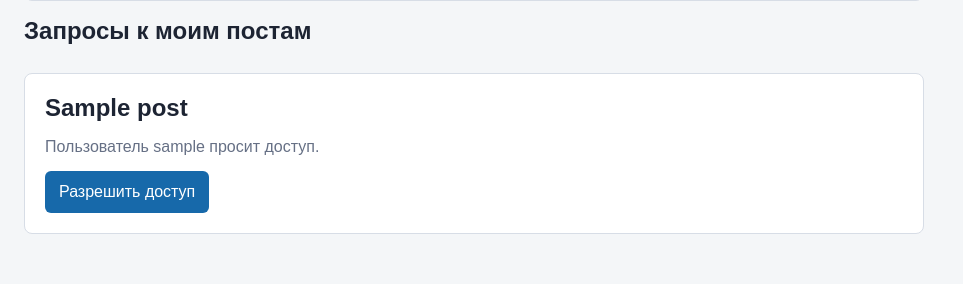
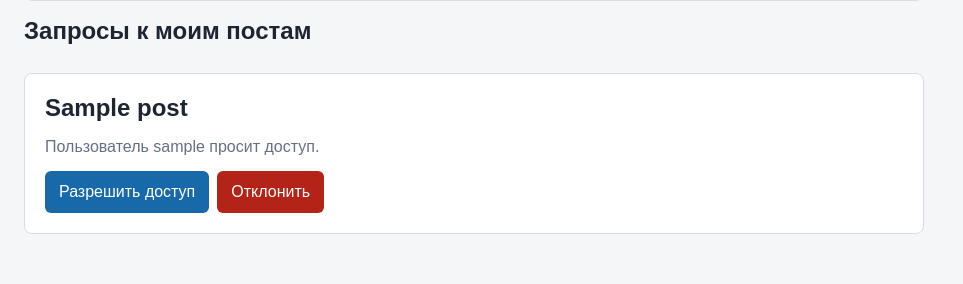
Before and after one commit to adzheliev/synergy-practicum-3rd-course, a FastAPI app: template case_03_blog/app/templates/private.html in a window 1280 px wide. Shown: the part 348-632 px from the top of the page, without its empty margins (0-963 px from the left). Run offline with FastAPI, Linux system fonts and the light colour scheme; the template is opened without the code that fills it: most values are stand-ins (such as "Sample title", 1, 10 or a date in 2020).

Commit message:
Allow rejecting blog access requests

```diff
--- a/case_03_blog/app/main.py
+++ b/case_03_blog/app/main.py
@@ -311,3 +311,17 @@ def approve_post_access(request_id: int, db: Session = Depends(get_db), user: Us
     access_request.status = "approved"
     db.commit()
     return RedirectResponse("/private", status_code=303)
+
+
+@app.post("/access-requests/{request_id}/reject")
+def reject_post_access(request_id: int, db: Session = Depends(get_db), user: User = Depends(require_user)):
+    access_request = db.scalar(
+        select(PostAccessRequest)
+        .join(Post)
+        .where(PostAccessRequest.id == request_id, Post.author_id == user.id)
+    )
+    if access_request is None:
+        raise HTTPException(status_code=404, detail="Access request not found")
+    access_request.status = "rejected"
+    db.commit()
+    return RedirectResponse("/private", status_code=303)
--- a/case_03_blog/app/static/css/style.css
+++ b/case_03_blog/app/static/css/style.css
@@ -178,7 +178,8 @@ textarea {
 }
 
 .authors form,
-.comment-form {
+.comment-form,
+.actions {
   align-items: center;
   display: flex;
   gap: 8px;
--- a/case_03_blog/app/templates/private.html
+++ b/case_03_blog/app/templates/private.html
@@ -29,9 +29,14 @@
     <article class="post">
       <h2>{{ item.post.title }}</h2>
       <p>Пользователь {{ item.requester.username }} просит доступ.</p>
-      <form method="post" action="/access-requests/{{ item.id }}/approve">
-        <button type="submit">Разрешить доступ</button>
-      </form>
+      <div class="actions">
+        <form method="post" action="/access-requests/{{ item.id }}/approve">
+          <button type="submit">Разрешить доступ</button>
+        </form>
+        <form method="post" action="/access-requests/{{ item.id }}/reject">
+          <button class="danger" type="submit">Отклонить</button>
+        </form>
+      </div>
     </article>
   {% else %}
     <article class="post empty">Новых запросов нет.</article>
```
